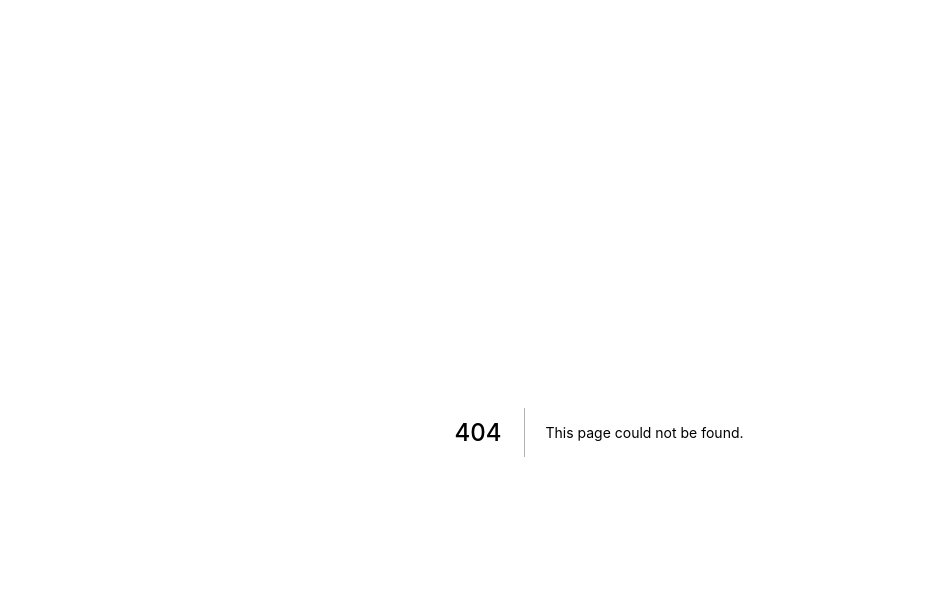
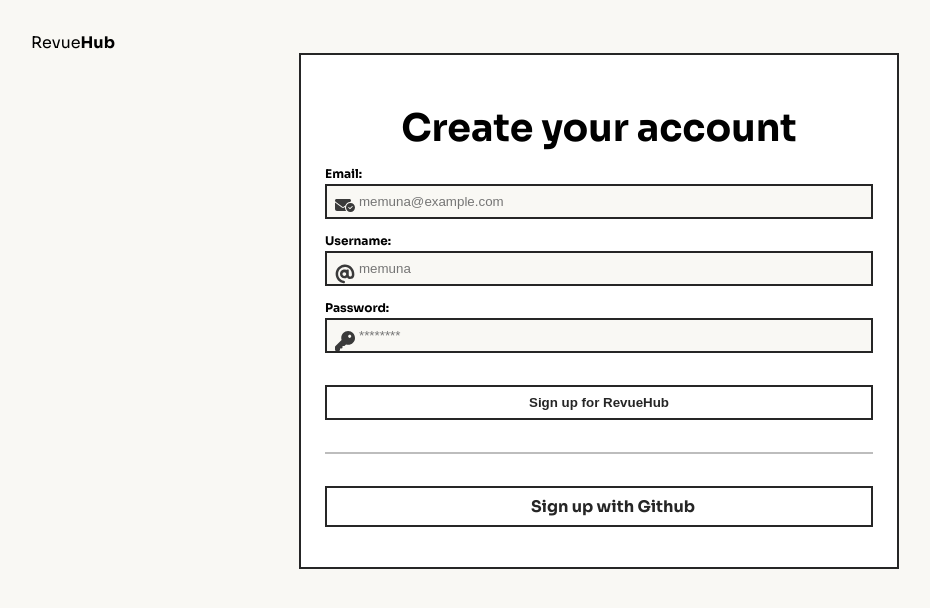
Before and after one commit to thechinedu/revuehub, a Next.js app: page /sign-in in a window 1280 px wide. Before the commit this address had no page. Shown: the top 608 px of the page, without its empty margins (41-971 px from the left). Built offline with nearby package versions, Linux system fonts and the light colour scheme.

Commit message:
Auth pages #002 (#18)

```diff
--- a/components/Auth/Auth.module.css
+++ b/components/Auth/Auth.module.css
@@ -1,6 +1,13 @@
+.container {
+  display: flex;
+  flex-direction: column;
+}
+
 .main {
   composes: page-intro from "@/styles/blocks.module.css";
   background-color: var(--white);
+  border: 2px solid var(--black);
+  margin: auto;
   padding: var(--spacer-3);
 }
 
@@ -45,9 +52,37 @@
 
 .submitBtn {
   composes: btn from "@/styles/blocks.module.css";
-  box-shadow: 5px 5px 0 var(--black);
   cursor: pointer;
   background-color: var(--white);
   margin-top: var(--spacer-4);
+  transition-duration: 0.4s;
   width: 100%;
+
+  &:hover {
+    box-shadow: 5px 5px 0 var(--black);
+  }
 }
+
+.divider {
+  border: 1px solid var(--black);
+  margin-top: var(--spacer-4);
+  opacity: 0.3;
+}
+
+.oauthBtn {
+  composes: btn from "@/styles/blocks.module.css";
+  composes: oauthBtn from "@/components/Home/Home.module.css";
+  margin: var(--spacer-4) 0 var(--spacer-2);
+  transition-duration: 0.4s;
+  width: 100%;
+
+  &:hover {
+    box-shadow: 5px 5px 0 var(--black);
+  }
+}
+
+.githubIcon {
+  composes: githubIcon from "@/components/Home/Home.module.css";
+  fill: var(--white);
+  position: static;
+}
--- a/components/Auth/Auth.tsx
+++ b/components/Auth/Auth.tsx
@@ -1,5 +1,6 @@
 import styles from "./Auth.module.css";
 
+import Container from "@/components/Container";
 import { Navbar } from "@/components/Navbar";
 import {
   AtIcon,
@@ -7,6 +8,8 @@
   GithubIcon,
   PasswordIcon,
 } from "@/components/Icons";
+
+import { cn } from "@/utils";
 
 import Head from "next/head";
 import Link from "next/link";
@@ -20,6 +23,7 @@
         <title>RevueHub - Sign up</title>
       </Head>
 
+      <Container className={styles.container}>
         <Navbar />
 
         <main className={styles.main}>
@@ -49,15 +53,18 @@
             </button>
           </form>
 
-        <hr />
+          <hr className={styles.divider} />
 
           <Link href="/sign-up">
-          <a>
-            <GithubIcon className={styles.githubIcon} />
+            <a className={styles.oauthBtn}>
+              <GithubIcon
+                className={cn(styles, { icon: true, githubIcon: true })}
+              />
               Sign up with Github
             </a>
           </Link>
         </main>
+      </Container>
     </>
   );
 };
--- a/components/Container/Container.module.css
+++ b/components/Container/Container.module.css
@@ -1,4 +1,6 @@
-.container {  width: 100%;
+.container {
+  width: 100%;
+  height: 100%;
   max-width: 1200px;
   margin: 0 auto;
   padding: var(--spacer-2);
--- a/components/Container/Container.tsx
+++ b/components/Container/Container.tsx
@@ -1,13 +1,17 @@
 import styles from "./Container.module.css";
+
+import { cn } from "@/utils";
 
 import { FC, ReactNode } from "react";
 
 type ContainerProps = {
   children: ReactNode;
+  className?: string;
 };
 
-const Container: FC<ContainerProps> = ({ children }) => {
-  return <div className={styles.container}>{children}</div>;
+const Container: FC<ContainerProps> = ({ children, className = "" }) => {
+  const containerClassName = `${styles.container} ${className}`.trim();
+  return <div className={containerClassName}>{children}</div>;
 };
 
 export default Container;
--- a/components/Home/Home.tsx
+++ b/components/Home/Home.tsx
@@ -1,5 +1,6 @@
 import styles from "./Home.module.css";
 
+import Container from "@/components/Container";
 import { GithubIcon } from "@/components/Icons";
 import { Navbar } from "@/components/Navbar";
 
@@ -18,7 +19,7 @@
           RevueHub - Review github repos without using pull requests
         </title>
       </Head>
-
+      <Container>
         <Navbar />
 
         <main className={styles.main}>
@@ -54,6 +55,7 @@
             </Link>
           </div>
         </main>
+      </Container>
     </>
   );
 };
--- a/components/Navbar/Navbar.tsx
+++ b/components/Navbar/Navbar.tsx
@@ -1,10 +1,13 @@
 import styles from "./Navbar.module.css";
 
 import Link from "next/link";
+import { useRouter } from "next/router";
 
 import type { NextPage } from "next";
 
 export const Navbar: NextPage = () => {
+  const router = useRouter();
+
   return (
     <header>
       <nav className={styles.navbar}>
@@ -14,6 +17,8 @@
           </a>
         </Link>
 
+        {router.pathname === "/" && (
+          <>
             <Link href="/sign-in">
               <a>Sign in</a>
             </Link>
@@ -21,6 +26,8 @@
             <Link href="/sign-up">
               <a className={styles.tryFree}>Try for free</a>
             </Link>
+          </>
+        )}
       </nav>
     </header>
   );
--- a/pages/_app.tsx
+++ b/pages/_app.tsx
@@ -1,15 +1,10 @@
 import "modern-css-reset";
 import "@/styles/globals.css";
 
-import Container from "@/components/Container";
 import type { AppProps } from "next/app";
 
 function MyApp({ Component, pageProps }: AppProps) {
-  return (
-    <Container>
-      <Component {...pageProps} />
-    </Container>
-  );
+  return <Component {...pageProps} />;
 }
 
 export default MyApp;
--- /dev/null
+++ b/pages/sign-in.tsx
@@ -0,0 +1 @@
+export { default } from "@/components/Auth";
--- a/utils/cn.ts
+++ b/utils/cn.ts
@@ -12,7 +12,7 @@
   let res = "";
 
   for (const [property, value] of Object.entries(styleConfig)) {
-    if (value) res += `${styles[property]} `;
+    if (value && styles[property]) res += `${styles[property]} `;
   }
 
   return res.trimEnd();
```
Lines whose indentation alone changed are shown as unchanged.
